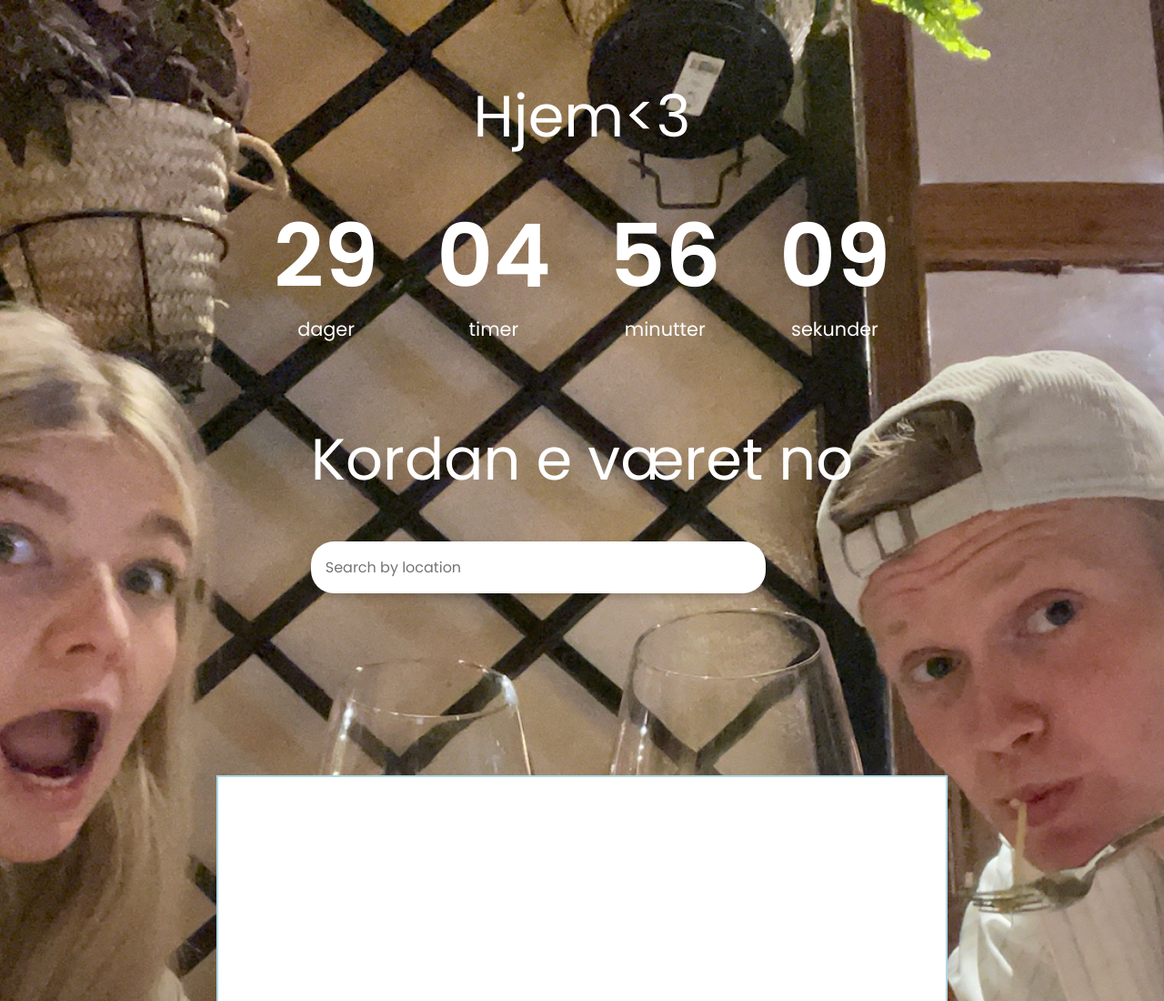
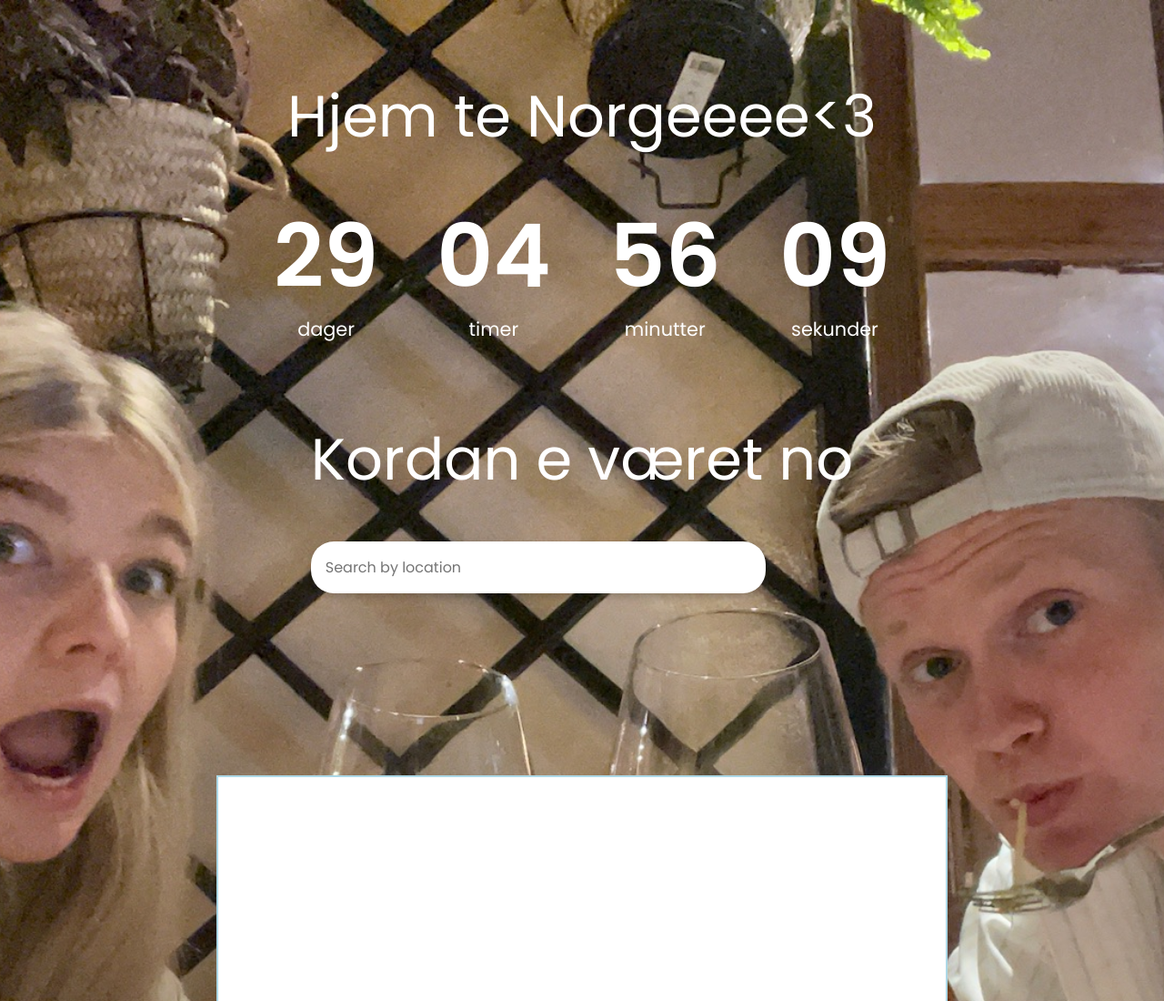
Before and after one commit to SanderOlsen98/tonje, a plain HTML site: page index.html in a window 1280 px wide. Shown: the top 1100 px of the page at 91% size. Drawn offline with Linux system fonts and the light colour scheme.

Commit message:
update h1

```diff
--- a/index.html
+++ b/index.html
@@ -9,7 +9,7 @@
         <link rel="shortcut icon" type="image/jpg" href="img/IMG_4487.jpg">
     </head>
     <body>
-        <h1>Hjem<3</h1>
+        <h1>Hjem te Norgeeee<3</h1>
 
         <div class="countdown-container">
             <div class="countdown-el days-c">
```
